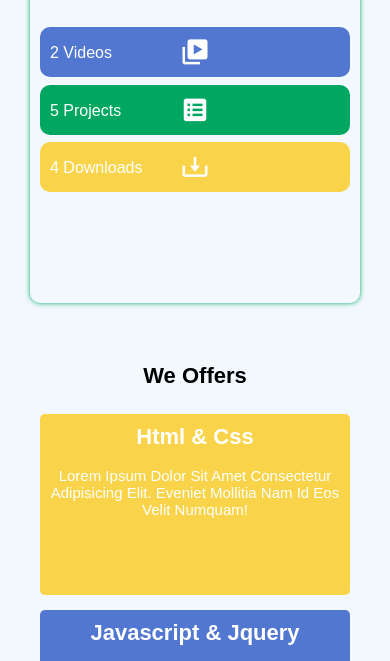
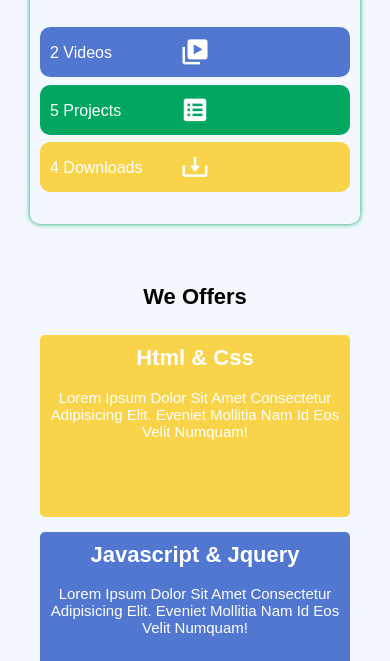
Before and after one commit to Yahyobek-12/new-code, a plain HTML site: page index.html in a window 390 px wide. Shown: the part 155-816 px from the top of the page. Drawn offline with nearby package versions, Linux system fonts and the light colour scheme.

Commit message:
new code code

```diff
--- a/css/media.css
+++ b/css/media.css
@@ -160,7 +160,7 @@
     }
 
     .welcome {
-        height: 45%;
+        height: 35%;
         padding: 20px 10px;
     }
 
```
